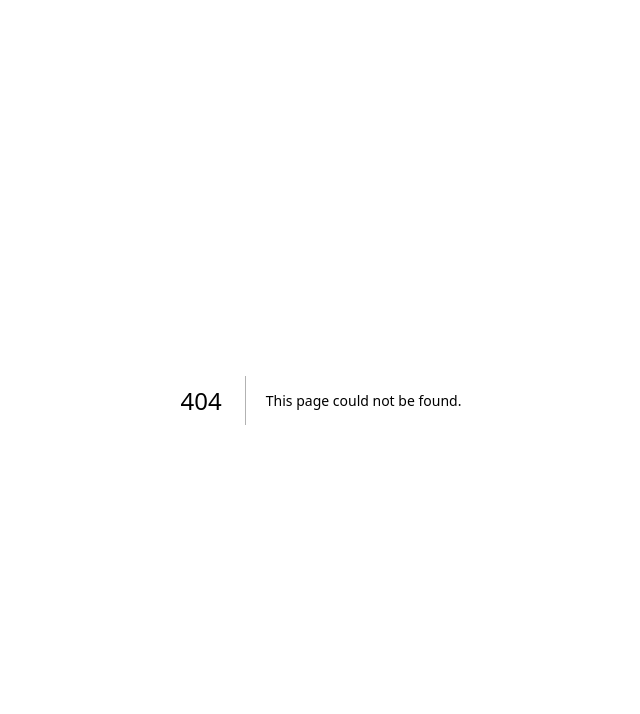
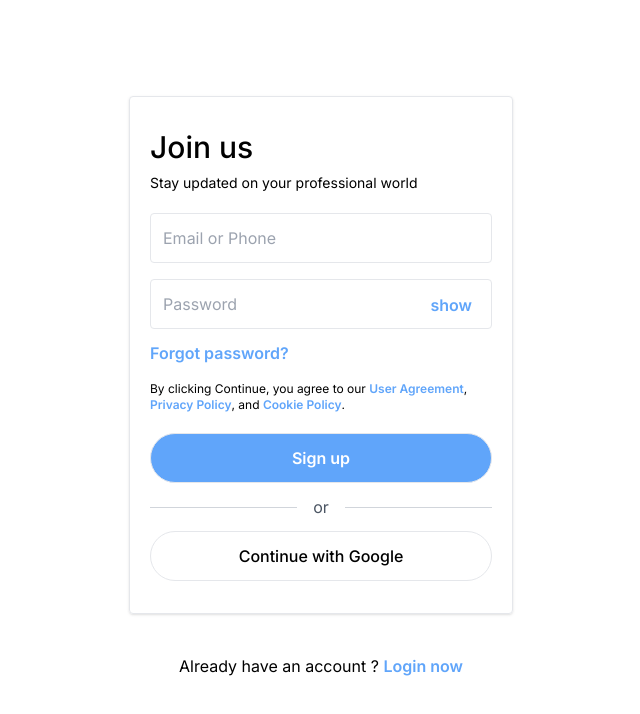
Before and after one commit to MD-AHAD-KHAN-PATHAN/Online-Survey, a Next.js app: page /join in a window 1280 px wide. Before the commit this address had no page. Shown: the top 714 px of the page, without its empty margins (319-959 px from the left). Built offline with nearby package versions, Linux system fonts and the light colour scheme.

Commit message:
added join page

```diff
--- /dev/null
+++ b/src/app/join/page.jsx
@@ -0,0 +1,47 @@
+"use client"
+import Link from "next/link";
+import { useState } from "react";
+
+const Join = () => {
+    const [visibility, setVisibility] = useState(false);
+
+    const handleSubmit = e => {
+        e.preventDefault();
+        const form = e.target;
+        const email = form.email.value;
+        const password = form.password.value;
+    }
+
+    return (
+        <div className="flex flex-col justify-center items-center gap-6 md:gap-10 mt-24">
+
+            <div className="md:border rounded md:shadow md:pt-8 pb-8 px-5 md:w-96">
+                <h1 className="text-3xl mb-2 font-medium text-center md:text-left">Join us</h1>
+                <p className="text-sm mb-5 text-center md:text-left">Stay updated on your professional world</p>
+                <form onSubmit={handleSubmit}>
+                    <div className="flex flex-col gap-4 mb-3">
+                        <input type="email" name="email" className="w-full outline-none focus:border-blue-400 text-base border p-3 rounded" placeholder="Email or Phone" />
+                        <div className="relative">
+                            <input name="password" className="w-full focus:border-blue-400  text-base outline-none border p-3 rounded" type={visibility ? 'text' : 'password'} placeholder="Password" />
+                            <p onClick={() => setVisibility(!visibility)} className="absolute cursor-pointer font-semibold hover:text-blue-300 text-blue-400 right-5  bottom-3">{visibility ? 'hide' : 'show'}</p>
+                        </div>
+                    </div>
+                    <p className="font-semibold text-blue-400">Forgot password?</p>
+                    <p className="text-xs mt-4">By clicking Continue, you agree to our <span className="font-semibold text-blue-400">User  Agreement</span>, <span className="font-semibold text-blue-400">Privacy Policy</span>, and <span className="font-semibold text-blue-400">Cookie Policy</span>.</p>
+                    <button className="mt-5 w-full mb-2 border rounded-full py-3 bg-blue-400 text-white font-semibold hover:bg-blue-600">Sign up</button>
+                </form>
+                <div className="flex items-center py-1 justify-between mb-2">
+                    <div className="flex-grow border-t border-gray-300"></div>
+                    <span className="flex-shrink mx-4 text-gray-600">or</span>
+                    <div className="flex-grow border-t border-gray-300"></div>
+                </div>
+                <button className="w-full font-medium border py-3 rounded-full flex hover:bg-slate-50 justify-center items-center gap-3"><p>Continue with Google</p></button>
+            </div>
+            <div>
+                <p>Already have an account ? <span className="text-blue-400 cursor-pointer font-semibold">Login now</span> </p>
+            </div>
+        </div>
+    );
+};
+
+export default Join
```
